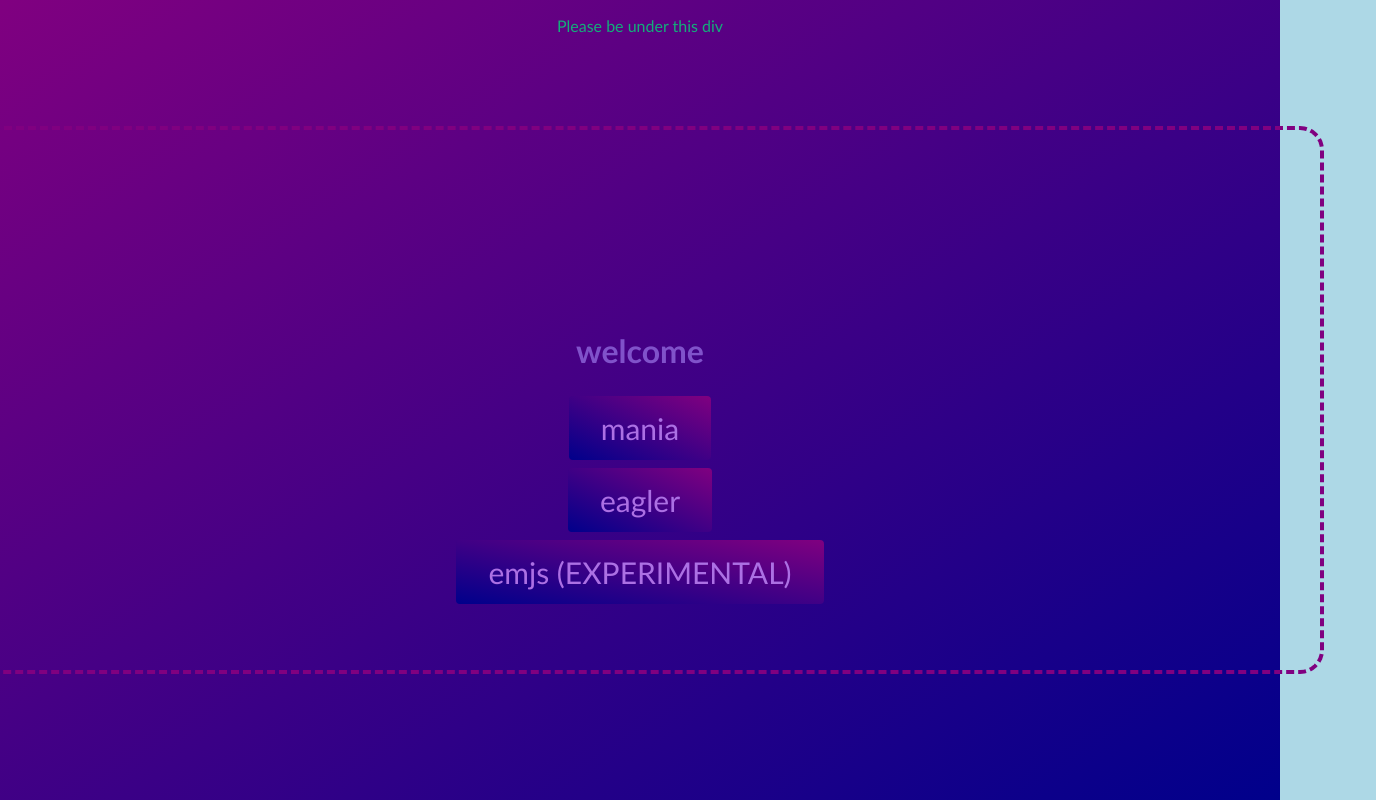
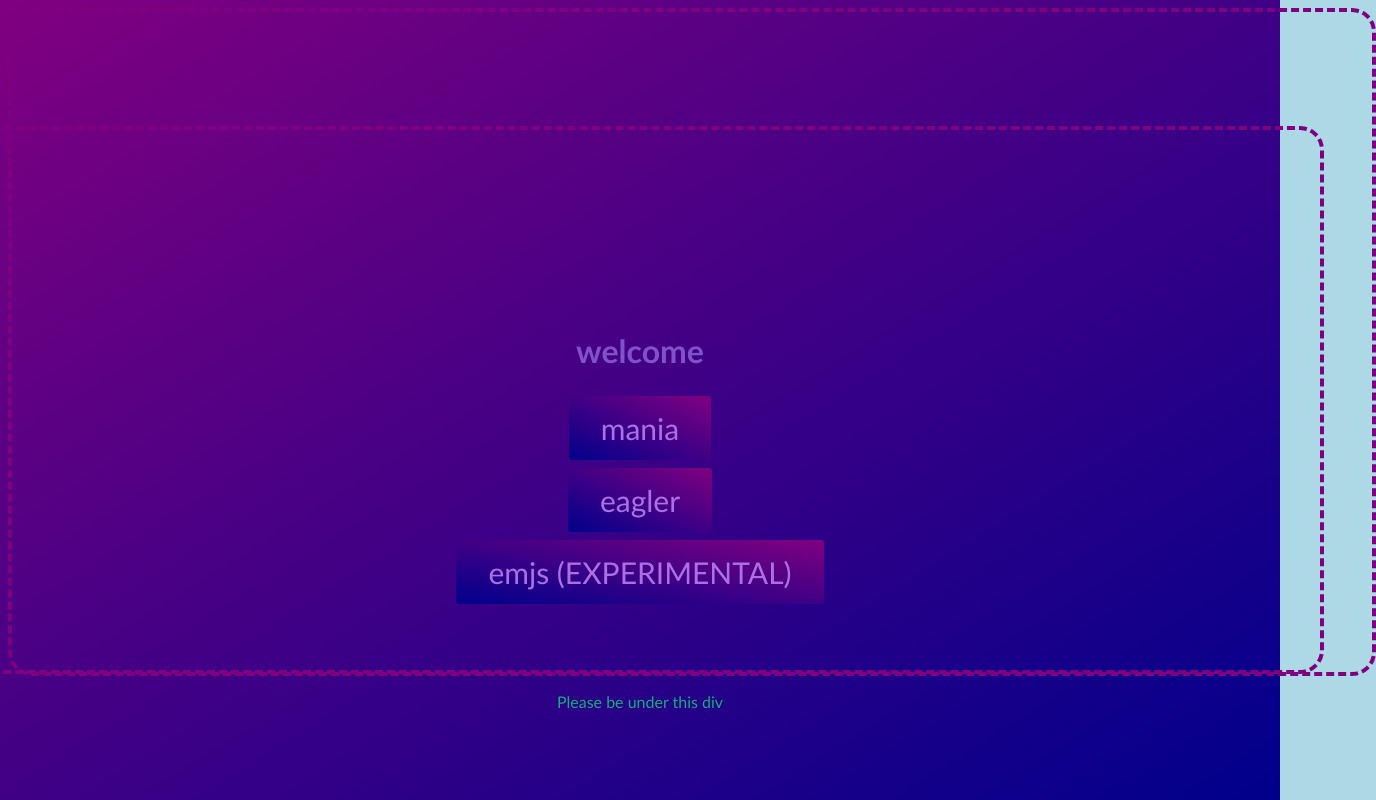
Before and after one commit to BrowserTG5/browsertg5.github.io, a plain HTML site: page index.html in a window 1280 px wide. Shown: the whole page, 1376 px wide, since content can reach past the window. Drawn offline with Linux system fonts and the light colour scheme.

Commit message:
getting desperate

```diff
--- a/index.html
+++ b/index.html
@@ -16,6 +16,10 @@
 		<a href="./emjs/" class="button">emjs (EXPERIMENTAL)</a>
 	</div>
 
+	<div class="separator">
+
+	</div>
+
 	<p>Please be under this div</p>
 
 </body>
--- a/style.css
+++ b/style.css
@@ -73,3 +73,7 @@ div {
     margin: 4px 2px;
     cursor: pointer;
   }
+
+  .separator {
+    height: 300px;
+  }
```
